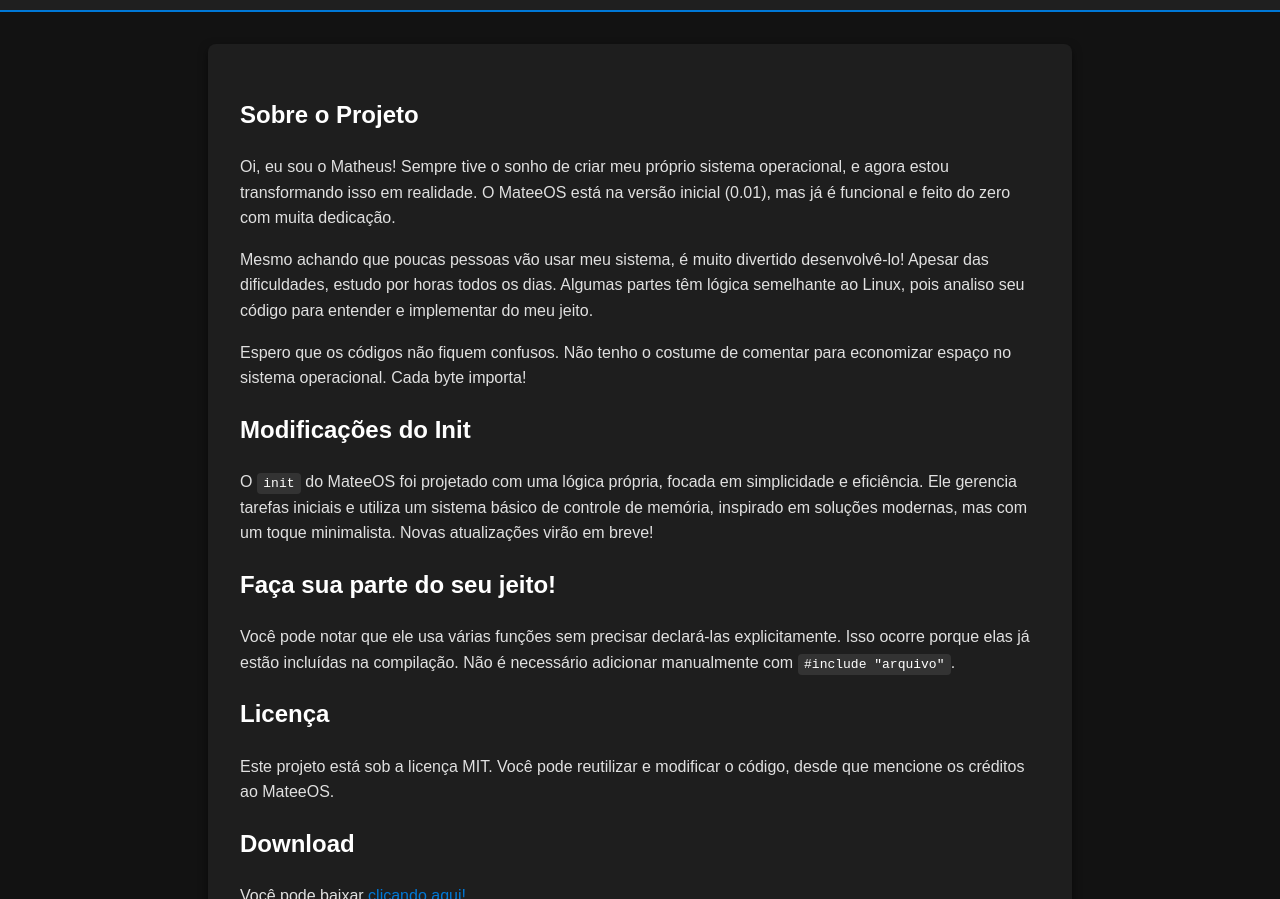
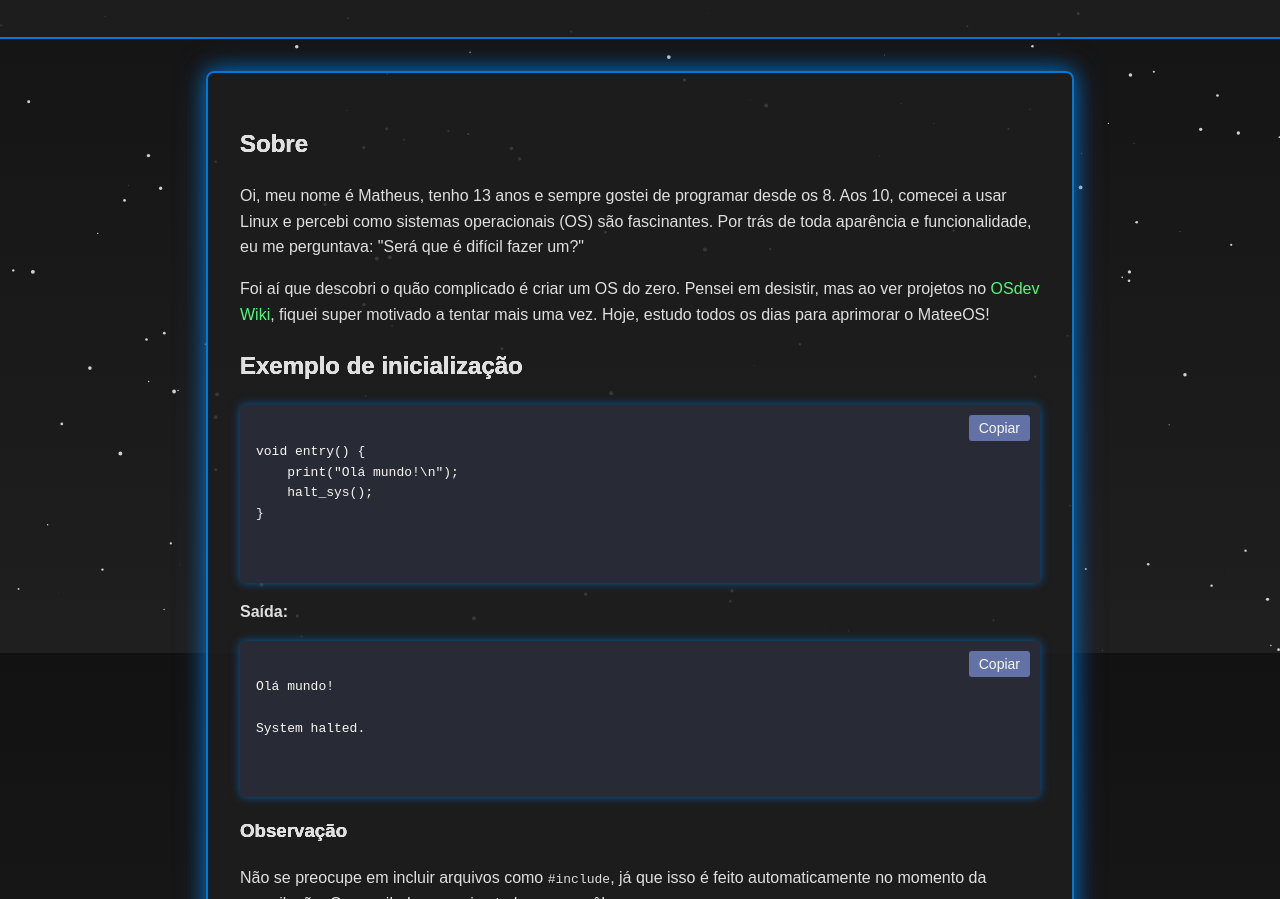
Before and after one commit to Mangtrug/MateeOS, a plain HTML site: page index.html in a window 1280 px wide. Shown: the part 147-1046 px from the top of the page. Drawn offline with nearby package versions, Linux system fonts and the light colour scheme; a small style sheet from the web is missing.

Commit message:
Update index.html

```diff
--- a/index.html
+++ b/index.html
@@ -4,85 +4,281 @@
   <meta charset="UTF-8">
   <meta name="viewport" content="width=device-width, initial-scale=1.0">
   <title>MateeOS - Sistema Operacional</title>
+  <link href="https://cdn.jsdelivr.net/npm/prismjs/themes/prism-dracula.css" rel="stylesheet">
   <style>
     body {
       font-family: Arial, sans-serif;
       margin: 0;
       padding: 0;
-      background-color: #121212; /* Tema escuro */
+      background: linear-gradient(180deg, #121212, #1f1f1f);
+      background-attachment: fixed;
       color: #e0e0e0;
       line-height: 1.6;
+      overflow-x: hidden;
+      animation: fadeInBody 1.5s ease-out forwards;
     }
+
+    @keyframes fadeInBody {
+      to {
+        opacity: 1;
+      }
+    }
+
     header {
-      background-color: #1f1f1f;
+      background-color: rgba(31, 31, 31, 0.85);
       color: #ffffff;
       text-align: center;
       padding: 1.5rem 0;
       border-bottom: 2px solid #0078d7;
+      animation: fadeSlideDown 2s ease-in-out forwards;
     }
+
     header h1 {
-      font-size: 2rem;
-      margin: 0;
+      text-shadow: 0 0 10px #0078d7, 0 0 20px #0078d7, 0 0 30px #0078d7;
     }
+
+    @keyframes fadeSlideDown {
+      from {
+        opacity: 0;
+        transform: translateY(-20px);
+      }
+      to {
+        opacity: 1;
+        transform: translateY(0);
+      }
+    }
+
     main {
       padding: 2rem;
       max-width: 800px;
       margin: 2rem auto;
-      background-color: #1e1e1e;
+      background-color: rgba(30, 30, 30, 0.85);
       border-radius: 8px;
-      box-shadow: 0 4px 10px rgba(0, 0, 0, 0.5);
+      border: 2px solid #0078d7;
+      box-shadow: 0 0 20px rgba(0, 120, 215, 0.7), 0 0 30px rgba(0, 120, 215, 0.5);
+      animation: fadeSlideUp 2s ease-in-out forwards;
     }
+
+    @keyframes fadeSlideUp {
+      from {
+        opacity: 0;
+        transform: translateY(20px);
+      }
+      to {
+        opacity: 1;
+        transform: translateY(0);
+      }
+    }
+
     footer {
       text-align: center;
       padding: 1rem 0;
-      background-color: #1f1f1f;
+      background-color: rgba(31, 31, 31, 0.85);
       color: #ffffff;
       border-top: 2px solid #0078d7;
+      animation: fadeInUp 2.5s ease-in-out forwards;
+      text-shadow: 0 0 5px #ffffff, 0 0 10px #ffffff;
     }
-    a {
-      color: #0078d7;
-      text-decoration: none;
+
+    @keyframes fadeInUp {
+      from {
+        opacity: 0;
+        transform: translateY(100%);
+      }
+      to {
+        opacity: 1;
+        transform: translateY(0);
+      }
     }
-    a:hover {
-      text-decoration: underline;
+
+    pre {
+      background: #282a36;
+      color: #f8f8f2;
+      padding: 1rem;
+      border-radius: 5px;
+      overflow-x: auto;
+      box-shadow: 0 0 10px rgba(0, 120, 215, 0.7);
+      position: relative;
     }
-    h2 {
-      color: #ffffff;
+
+    pre code {
+      color: inherit;
     }
-    code {
-      background-color: #333;
+
+    .copy-btn {
+      position: absolute;
+      top: 10px;
+      right: 10px;
+      background-color: #6272a4;
+      color: #f8f8f2;
+      border: none;
+      padding: 5px 10px;
+      border-radius: 3px;
+      cursor: pointer;
+      font-size: 14px;
+      transition: background-color 0.3s, box-shadow 0.3s;
+    }
+
+    .copy-btn:hover {
+      background-color: #50fa7b;
+      box-shadow: 0 0 15px #50fa7b, 0 0 20px #50fa7b;
+    }
+
+    #scrollTop {
+      display: none;
+      position: fixed;
+      bottom: 20px;
+      right: 20px;
+      background-color: #0078d7;
       color: #fff;
-      padding: 0.2rem 0.4rem;
-      border-radius: 4px;
-      font-family: monospace;
+      padding: 10px 15px;
+      border-radius: 5px;
+      cursor: pointer;
+      box-shadow: 0 4px 6px rgba(0, 0, 0, 0.2);
+      transition: transform 0.3s, box-shadow 0.3s;
+    }
+
+    #scrollTop:hover {
+      transform: scale(1.1);
+      box-shadow: 0 0 15px #0078d7, 0 0 20px #0078d7;
+    }
+
+    canvas {
+      position: fixed;
+      top: 0;
+      left: 0;
+      width: 100%;
+      height: 100%;
+      z-index: -1;
+    }
+
+    h2, h3 {
+      text-shadow: 0 0 0px #ffffff, 0 0 0px #ffffff;
     }
   </style>
 </head>
 <body>
+  <canvas id="stars"></canvas>
   <header>
-    <h1>MateeOS</h1>
+    <h1 id="typewriter"></h1>
     <p>O sistema operacional desenvolvido por um sonhador de 13 anos!</p>
   </header>
   <main>
-    <h2>Sobre o Projeto</h2>
-    <p>Oi, eu sou o Matheus! Sempre tive o sonho de criar meu próprio sistema operacional, e agora estou transformando isso em realidade. O MateeOS está na versão inicial (0.01), mas já é funcional e feito do zero com muita dedicação.</p>
-    <p>Mesmo achando que poucas pessoas vão usar meu sistema, é muito divertido desenvolvê-lo! Apesar das dificuldades, estudo por horas todos os dias. Algumas partes têm lógica semelhante ao Linux, pois analiso seu código para entender e implementar do meu jeito.</p>
-    <p>Espero que os códigos não fiquem confusos. Não tenho o costume de comentar para economizar espaço no sistema operacional. Cada byte importa!</p>
+    <h2>Sobre</h2>
+    <p>Oi, meu nome é Matheus, tenho 13 anos e sempre gostei de programar desde os 8. Aos 10, comecei a usar Linux e percebi como sistemas operacionais (OS) são fascinantes. Por trás de toda aparência e funcionalidade, eu me perguntava: "Será que é difícil fazer um?"</p>
+    <p>Foi aí que descobri o quão complicado é criar um OS do zero. Pensei em desistir, mas ao ver projetos no <a href="https://wiki.osdev.org" target="_blank" style="color: #50fa7b; text-decoration: none;">OSdev Wiki</a>, fiquei super motivado a tentar mais uma vez. Hoje, estudo todos os dias para aprimorar o MateeOS!</p>
 
-    <h2>Modificações do Init</h2>
-    <p>O <code>init</code> do MateeOS foi projetado com uma lógica própria, focada em simplicidade e eficiência. Ele gerencia tarefas iniciais e utiliza um sistema básico de controle de memória, inspirado em soluções modernas, mas com um toque minimalista. Novas atualizações virão em breve!</p>
+    <h2>Exemplo de inicialização</h2>
+    <pre><code class="language-c">
+void entry() {
+    print("Olá mundo!\n");
+    halt_sys();
+}
+    </code>
+    <button class="copy-btn" onclick="copyCode(this)">Copiar</button></pre>
+    <p><strong>Saída:</strong></p>
+    <pre><code class="language-c">
+Olá mundo!
 
-    <h2>Faça sua parte do seu jeito!</h2>
-    <p>Você pode notar que ele usa várias funções sem precisar declará-las explicitamente. Isso ocorre porque elas já estão incluídas na compilação. Não é necessário adicionar manualmente com <code>#include "arquivo"</code>.</p>
+System halted.
+    </code>
+    <button class="copy-btn" onclick="copyCode(this)">Copiar</button></pre>
 
-    <h2>Licença</h2>
-    <p>Este projeto está sob a licença MIT. Você pode reutilizar e modificar o código, desde que mencione os créditos ao MateeOS.</p>
+    <h3>Observação</h3>
+    <p>Não se preocupe em incluir arquivos como <code>#include</code>, já que isso é feito automaticamente no momento da compilação. O compilador organiza tudo para você!</p>
 
-    <h2>Download</h2>
-    <p>Você pode baixar <a href="#link-para-download" download>clicando aqui!</a></p>
+    <h2>Exemplo de função de inicialização no MateeOS</h2>
+    <pre><code class="language-c">
+void init() {
+    print("Iniciando MateeOS...\n");
+    // Configurações de sistema e drivers
+    setup_drivers();
+    load_filesystem();
+    print("Sistema pronto para uso!\n");
+    halt_sys();
+}
+    </code>
+    <button class="copy-btn" onclick="copyCode(this)">Copiar</button></pre>
+    <p><strong>Saída:</strong></p>
+    <pre><code class="language-c">
+Iniciando MateeOS...
+
+Drivers carregados.
+Sistema pronto para uso!
+
+System halted.
+    </code>
+    <button class="copy-btn" onclick="copyCode(this)">Copiar</button></pre>
   </main>
   <footer>
-    <p>Feito com dedicação por Matheus Leme da Silva | Licença MIT</p>
+    <p>Feito com dedicação por Matheus Leme da Silva</p>
+    <p>Licença: MIT - Você pode modificar e redistribuir, respeitando os créditos!</p>
   </footer>
+  <button id="scrollTop">⬆</button>
+
+  <script src="https://cdn.jsdelivr.net/npm/prismjs/prism.js"></script>
+  <script>
+    // Efeito de digitação
+    const text = "MateeOS";
+    const speed = 100;
+    let i = 0;
+
+    function typeWriter() {
+      if (i < text.length) {
+        document.getElementById("typewriter").textContent += text.charAt(i);
+        i++;
+        setTimeout(typeWriter, speed);
+      }
+    }
+    window.onload = typeWriter;
+
+    // Botão de rolar para o topo
+    const scrollTopButton = document.getElementById('scrollTop');
+    window.addEventListener('scroll', () => {
+      scrollTopButton.style.display = window.scrollY > 300 ? 'block' : 'none';
+    });
+    scrollTopButton.addEventListener('click', () => {
+      window.scrollTo({ top: 0, behavior: 'smooth' });
+    });
+
+    // Fundo de estrelas com profundidade
+    const canvas = document.getElementById("stars");
+    const ctx = canvas.getContext("2d");
+    canvas.width = window.innerWidth;
+    canvas.height = window.innerHeight;
+
+    const stars = Array.from({ length: 200 }, () => ({
+      x: Math.random() * canvas.width,
+      y: Math.random() * canvas.height,
+      radius: Math.random() * 2,
+      speed: Math.random() * 0.5 + 0.1,
+    }));
+
+    function drawStars() {
+      ctx.clearRect(0, 0, canvas.width, canvas.height);
+      stars.forEach(star => {
+        ctx.beginPath();
+        ctx.arc(star.x, star.y, star.radius, 0, Math.PI * 2);
+        ctx.fillStyle = "rgba(255, 255, 255, 0.8)"; // Brilho sutil
+        ctx.fill();
+        star.y += star.speed;
+        if (star.y > canvas.height) star.y = 0;
+      });
+      requestAnimationFrame(drawStars);
+    }
+    drawStars();
+
+    // Função de copiar código
+    function copyCode(button) {
+      const code = button.previousElementSibling;
+      const range = document.createRange();
+      range.selectNode(code);
+      window.getSelection().removeAllRanges();
+      window.getSelection().addRange(range);
+      document.execCommand('copy');
+      window.getSelection().removeAllRanges();
+      alert("Código copiado!");
+    }
+  </script>
 </body>
 </html>
```
